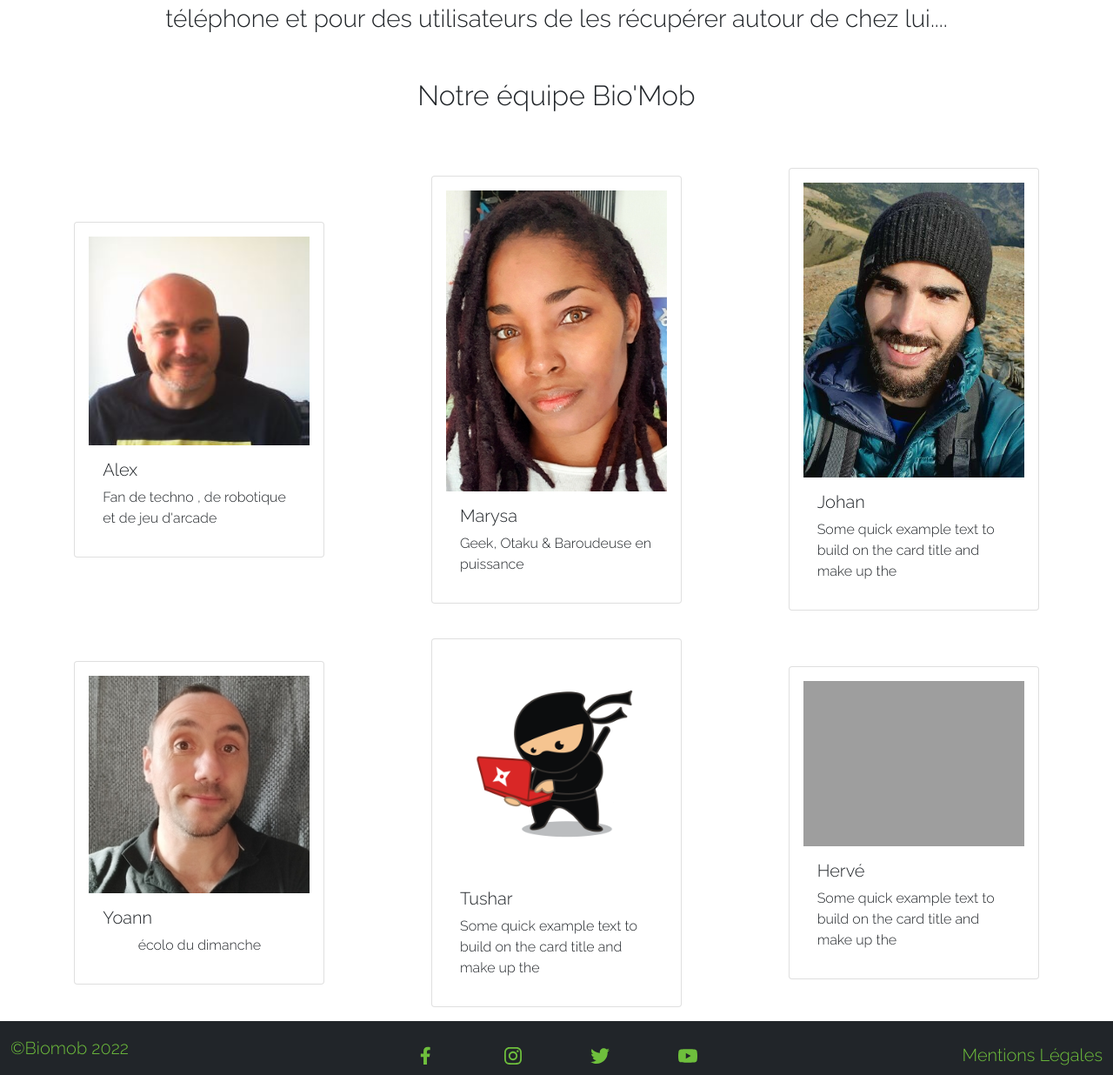
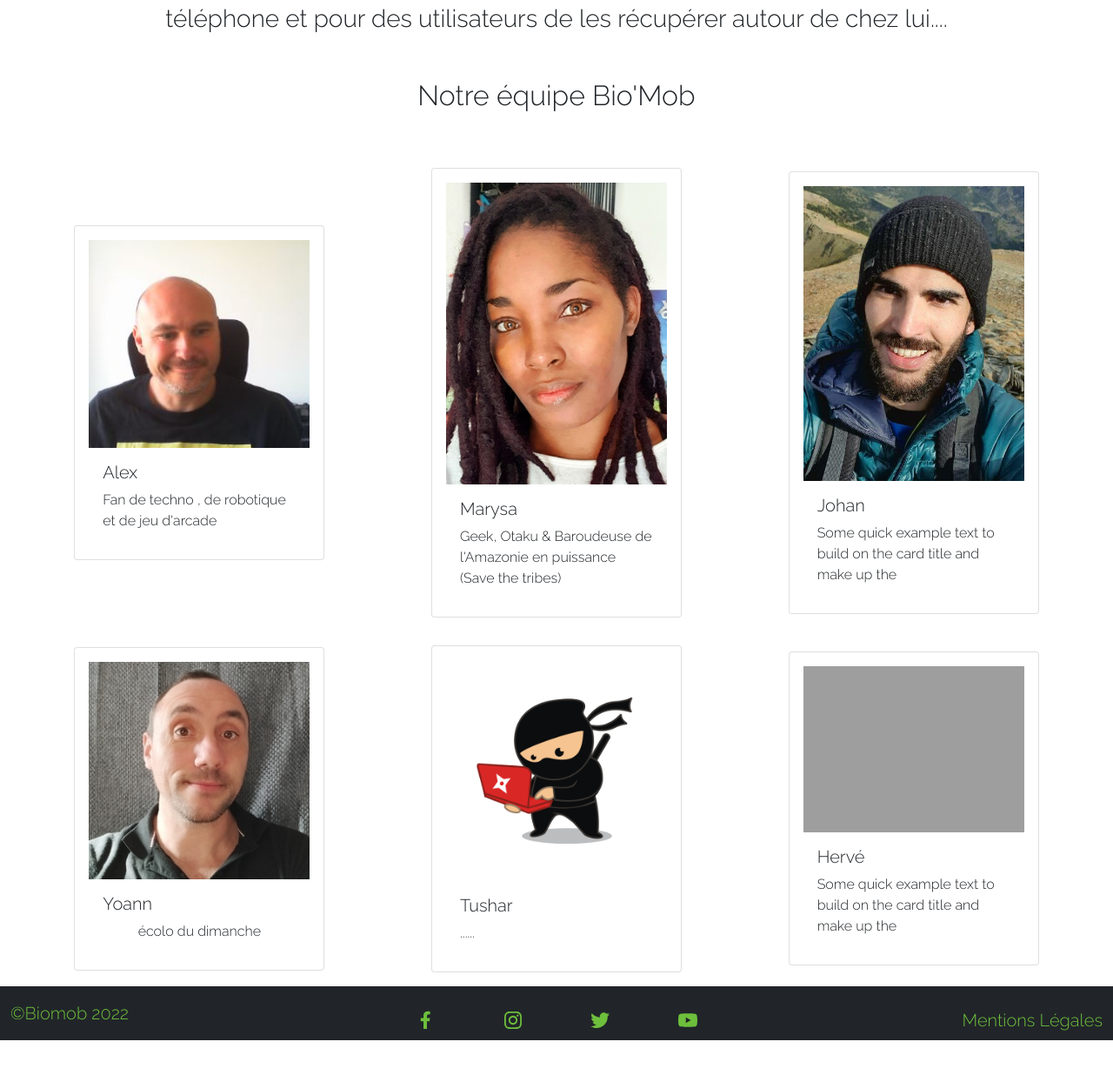
Before and after one commit to trueChoan/Hackaton, a PHP site: template src/View/Mentions/mentions.html.twig in a window 1280 px wide. Shown: the part 297-1533 px from the top of the page at 87% size. After the commit the page ends 1493 px from the top, so only its background shows below. Run offline with PHP 8.4, Linux system fonts and the light colour scheme; the template is opened without the code that fills it, so the values that code supplies are empty; some libraries are stand-ins or nearby versions; grey boxes are pictures that could not be loaded.

Commit message:
add mary quote

```diff
--- a/src/View/Mentions/mentions.html.twig
+++ b/src/View/Mentions/mentions.html.twig
@@ -34,7 +34,7 @@
 								<div class="card-body">
 									<h5 class="card-title">Marysa</h5>
 									<p class="card-text">
-										Geek, Otaku & Baroudeuse en puissance
+                                    Geek, Otaku & Baroudeuse de l'Amazonie en puissance (Save the tribes)
 									</p>
 								</div>
 							</div>
@@ -63,7 +63,7 @@
 								<div class="card-body">
 									<h5 class="card-title">Tushar</h5>
 									<p class="card-text">
-										Some quick example text to build on the card title and make up the
+										......
 									</p>
 								</div>
 							</div>
```
